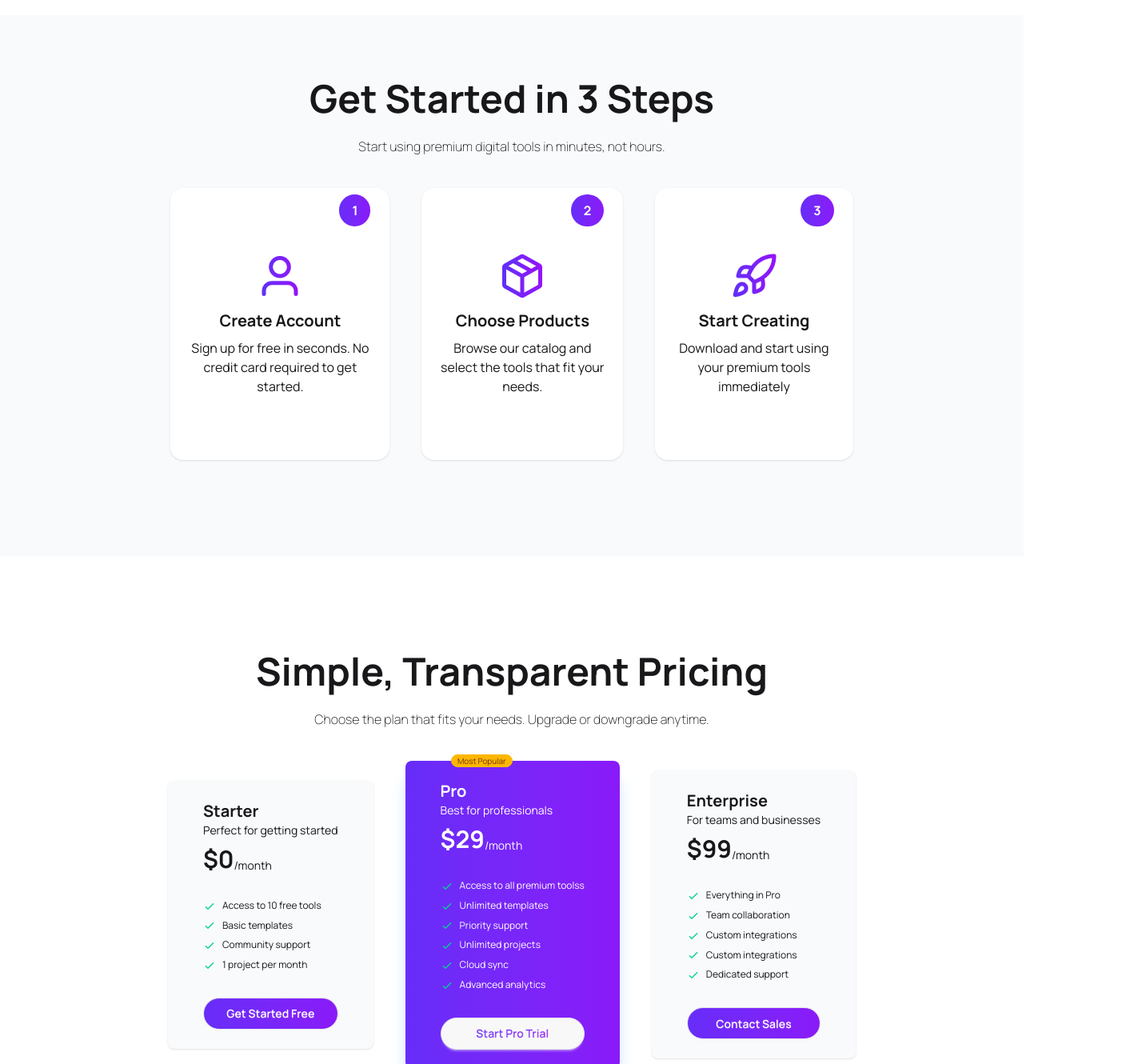
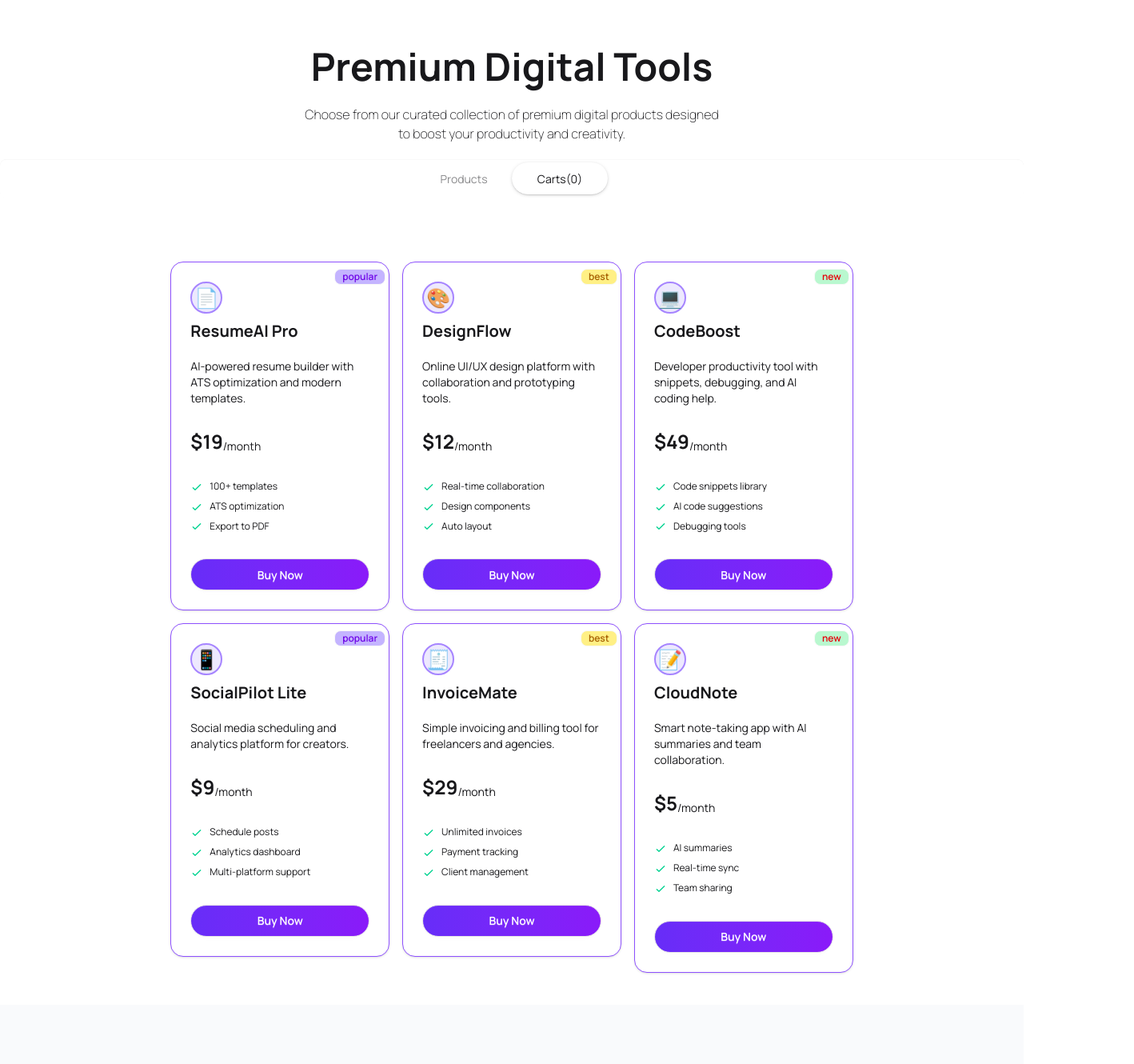
Before and after one commit to AritraApon/Digital-tools--platform, a React (Vite) app: page / in a window 1280 px wide. Shown: the part 1040-2370 px from the top of the page at 80% size, 1418 px wide, since content can reach past the window. Built offline with nearby package versions, Linux system fonts and the light colour scheme.

Commit message:
products json data load and display product carts

```diff
--- a/src/App.jsx
+++ b/src/App.jsx
@@ -2,9 +2,19 @@ import Footer from "./Components/Footer/Footer"
 import Hero from "./Components/Hero Banner/Hero"
 import Navbar from "./Components/Navbar/Navbar"
 import Pricing from "./Components/Pricing/Pricing"
+import Products from "./Components/Products/Products"
 import StartsBanner from "./Components/StarsBanner/StartsBanner"
 import StepsCards from "./Components/StepsGuide/StepsCards"
 import Workflow from "./Components/Workflow/Workflow"
+
+
+const fetchProduct = async ()=>{
+  let res = await fetch('/product.json')
+  return res.json()
+}
+
+const productPromise = fetchProduct()
+
 
 
 function App() {
@@ -16,12 +26,31 @@ function App() {
         <Navbar />
         <Hero />
         <StartsBanner />
+        <div className="my-20">
+          <div className='text-center space-y-6 mx-3'>
+            <h1 className='text-3xl md:text-5xl font-bold'> Premium Digital Tools</h1>
+            <p className='font-extralight'>Choose from our curated collection of premium digital products designed <br />to boost your productivity and creativity.</p>
+          </div>
+          <div className="tabs tabs-box bg-transparent justify-center mt-5">
+            <input type="radio"
+              name="my_tabs_1"
+              className={`tab w-30 rounded-full`}
+              aria-label="Products" />
+            <input type="radio"
+              name="my_tabs_1"
+              className={`tab w-30 rounded-full`}
+              aria-label={`Carts(0)`}
+              defaultChecked />
 
+          </div>
+        </div>
+
+        <Products productPromise={productPromise} />
 
         <StepsCards />
-        <Pricing/>
-        <Workflow/>
-        <Footer/>
+        <Pricing />
+        <Workflow />
+        <Footer />
       </div>
     </>
   )
--- a/src/Components/Footer/Footer.jsx
+++ b/src/Components/Footer/Footer.jsx
@@ -70,7 +70,7 @@ const Footer = () => {
   </nav>
 
 </footer>
-<div className='w-10/12 mx-auto border-t shadow-2xl  text-[#ffffffc8] flex flex-col md:flex-row justify-between p-5 pb-10'>
+<div className='w-10/12 mx-auto border-t shadow-2xl  text-[#ffffffc8] flex flex-col md:flex-row justify-between p-5 pb-10 gap-4'>
     <p>© 2026 Digitools. All rights reserved.</p>
   <div className='flex flex-col md:flex-row gap-4'>
     <p>Privacy Policy                  </p>
--- a/src/Components/Pricing/Pricing.jsx
+++ b/src/Components/Pricing/Pricing.jsx
@@ -11,7 +11,7 @@ const Pricing = () => {
             <div className='w-11/12 mx-auto my-10  flex flex-col lg:flex-row justify-center items-center gap-10'>
                 {/* 1 */}
                 <div className="card px-5 bg-[#f9fafc] shadow-sm  transition-transform duration-300 ease-in-out
-                hover:scale-105">
+                hover:scale-105 border border-violet-500 hover:shadow-violet-600">
                     <div className="card-body">
                         {/* <span className="badge badge-xs badge-warning">Most Popular</span> */}
                         <div className="">
@@ -48,9 +48,9 @@ const Pricing = () => {
                 </div>
                 {/* 2  */}
                 <div className="card px-5 bg-linear-to-r from-[#672df8] to-[#8a1af9] text-white  shadow-xl shadow-blue-200 transition-transform duration-300 ease-in-out
-                hover:scale-105">
+                hover:scale-105 border border-violet-500 hover:shadow-violet-600">
                     <div className="card-body relative">
-                        <span className="absolute -top-2 right-[50%] badge badge-xs badge-warning">Most Popular</span>
+                        <span className="absolute top-0 right-1 transform -translate-x-1/2 -translate-y-1/2 badge badge-sm bg-yellow-200 border border-violet-500 shadow-violet-600 text-red-700 font-semibold">Most Popular</span>
                         <div className="">
                             <h2 className="text-xl font-bold">Pro</h2>
                              <p className='text-sm text-light'>Best for professionals </p>
@@ -94,7 +94,7 @@ const Pricing = () => {
                 </div>
                 {/* 3 */}
                 <div className="card px-5 bg-[#f9fafc] shadow-sm  transition-transform duration-300 ease-in-out
-                hover:scale-105">
+                hover:scale-105 border border-violet-500 hover:shadow-violet-600">
                     <div className="card-body">
                         {/* <span className="badge badge-xs badge-warning">Most Popular</span> */}
                         <div className="">
--- /dev/null
+++ b/src/Components/Products/ProductCart.jsx
@@ -0,0 +1,57 @@
+import React from 'react';
+
+const ProductCart = ({ product }) => {
+
+    return (
+        <div>
+
+            <div className="card  bg-white rounded-2xl  shadow-sm  transition-transform duration-300 ease-in-out
+                hover:scale-105 border border-violet-500 hover:shadow-violet-600">
+
+                <div className="card-body relative">
+                    <span className={`absolute top-2 right-1 badge badge-sm  ${product.tagType === "popular" ? "bg-violet-300  text-violet-700" :
+                        product.tagType === "best" ? "bg-yellow-200 text-yellow-700" :
+                            product.tagType === "new" ? "bg-green-200 text-green-700" :
+                                "bg-red-100 text-red-600"}  text-right py-2 text-red-600 font-semibold`} >
+                        {product.tagType}
+                    </span>
+                    <p className="flex items-center justify-center
+   text-2xl border-2 border-violet-400 rounded-full bg-violet-100
+   w-10 h-10">
+                        {product.icon}
+                    </p>
+
+
+                    <div className="space-y-5">
+                        <h2 className="text-xl font-bold">{product.name}</h2>
+                        <p className='text-sm text-light'>{product.description}</p>
+                    </div>
+                    <div className='flex items-end'>
+                        <span className="text-2xl font-bold mt-5">${product.price}</span><span >/month</span>
+                    </div>
+                    <ul className="mt-6 flex flex-col gap-2 text-xs">
+                        <li>
+                            <svg xmlns="http://www.w3.org/2000/svg" className="size-4 me-2 inline-block text-success" fill="none" viewBox="0 0 24 24" stroke="currentColor"><path strokeLinecap="round" strokeLinejoin="round" strokeWidth="2" d="M5 13l4 4L19 7" /></svg>
+                            <span>{product.features[0]}</span>
+                        </li>
+                        <li>
+                            <svg xmlns="http://www.w3.org/2000/svg" className="size-4 me-2 inline-block text-success" fill="none" viewBox="0 0 24 24" stroke="currentColor"><path strokeLinecap="round" strokeLinejoin="round" strokeWidth="2" d="M5 13l4 4L19 7" /></svg>
+                            <span>{product.features[1]}</span>
+                        </li>
+                        <li>
+                            <svg xmlns="http://www.w3.org/2000/svg" className="size-4 me-2 inline-block text-success" fill="none" viewBox="0 0 24 24" stroke="currentColor"><path strokeLinecap="round" strokeLinejoin="round" strokeWidth="2" d="M5 13l4 4L19 7" /></svg>
+                            <span>{product.features[2]}</span>
+                        </li>
+
+                    </ul>
+                    <div className="mt-6">
+                        <button className="btn bg-linear-to-r from-[#672df8] to-[#8a1af9] rounded-full text-white  hover:from-pink-500 w-full hover:to-red-500  ">Buy Now </button>
+                    </div>
+                </div>
+
+            </div>
+        </div>
+    );
+};
+
+export default ProductCart;
--- /dev/null
+++ b/src/Components/Products/Products.jsx
@@ -0,0 +1,20 @@
+import React, { use } from 'react';
+import ProductCart from './ProductCart';
+
+const Products = ({productPromise}) => {
+    const products = use(productPromise)
+    console.log(products)
+    return (
+        <div>
+             <div className='w-8/12 mx-auto grid grid-cols-1 md:grid-cols-2 lg:grid-cols-3 gap-4'>
+                {
+                    products.map(product => <ProductCart
+                         key={product.id}
+                         product={product}  /> )
+                }
+             </div>
+        </div>
+    );
+};
+
+export default Products;
--- a/src/Components/StepsGuide/StepsCards.jsx
+++ b/src/Components/StepsGuide/StepsCards.jsx
@@ -12,7 +12,7 @@ const StepsCards = () => {
             </div>
             <div className='w-8/12 mx-auto my-10 flex flex-col lg:flex-row justify-center items-center gap-10'>
                 <div className='text-center bg-white shadow py-20 px-5 rounded-2xl relative transition-transform duration-300 ease-in-out
-                hover:scale-105 '>
+                hover:scale-105 border border-violet-500 hover:shadow-violet-600'>
                     <span className=" absolute top-2 right-3 text-right mx-3 bg-linear-to-r from-[#672df8] to-[#8a1af9] rounded-full font-bold py-2 px-4 text-white">
                         1
                     </span>
@@ -31,7 +31,7 @@ const StepsCards = () => {
                     </div>
                 </div>
                 <div className='relative text-center bg-white shadow py-20 px-5 rounded-2xl transition-transform duration-300 ease-in-out
-                hover:scale-105'>
+                hover:scale-105 border border-violet-500 hover:shadow-violet-600'>
                     <span className=" absolute top-2 right-3 text-right mx-3 bg-linear-to-r from-[#672df8] to-[#8a1af9] rounded-full font-bold py-2 px-4 text-white">
                         2
                     </span>
@@ -49,7 +49,7 @@ const StepsCards = () => {
                     </div>
                 </div>
                 <div className='relative text-center bg-white shadow py-20 px-5 rounded-2xl transition-transform duration-300 ease-in-out
-                hover:scale-105'>
+                hover:scale-105 border border-violet-500 hover:shadow-violet-600'>
                     <span className=" absolute top-2 right-3 text-right mx-3 bg-linear-to-r from-[#672df8] to-[#8a1af9] rounded-full font-bold py-2 px-4 text-white">
                         3
                     </span>
--- a/src/Components/Workflow/Workflow.jsx
+++ b/src/Components/Workflow/Workflow.jsx
@@ -9,15 +9,17 @@ const Workflow = () => {
                     <p className='font-extralight text-sm text-[#ffffffc8]'>Join thousands of professionals who are already using Digitools to work smarter. <br />Start your free trial today.</p>
                 </div>
                 <div className="flex justify-center items-center gap-4 pt-4">
-                    <button className="bg-white  transition-all px-5 py-4 rounded-full font-semibold text-sm shadow-xl shadow-blue-500/30 flex items-center gap-3 group ">
+                    <button className="bg-white transition-all px-5 py-4 rounded-full font-semibold text-sm shadow-xl shadow-blue-500/30 flex items-center gap-3 group hover:shadow-violet-400 hover:bg-[#fdecec]  duration-300 ease-in-out
+                hover:scale-105 ">
                         <span className='bg-linear-to-r from-[#672df8] to-[#8a1af9] text-transparent bg-clip-text '>Explore Products</span>
                     </button>
-                    <button className='flex items-center gap-3 px-6 py-4 rounded-full font-semibold text-sm border border-white  bg-clip-text bg-linear-to-r from-[#672df8] to-[#8a1af9]  text-white'>
+                    <button className='flex items-center gap-3 px-6 py-4 rounded-full font-semibold text-sm border border-white  bg-clip-text bg-linear-to-r from-[#672df8] to-[#8a1af9]  text-white animate-pulse hover:border-red-700 hover:border-3 transition-transform duration-300 ease-in-out
+                hover:scale-105  '>
                           View Pricing
                     </button>
                 </div>
                 <div>
-                     <p className='text-center  mt-4 font-extralight text-sm text-[#ffffffc8]'>14-day free trial • No credit card required • Cancel anytime</p>
+                     <p className='text-center  mt-6 font-extralight text-sm text-[#ffffffc8]'>14-day free trial • No credit card required • Cancel anytime</p>
                 </div>
             </div>
         </div>
```
Also changed, not shown: src/Components/Navbar/Navbar.jsx (+6 -6 lines).
